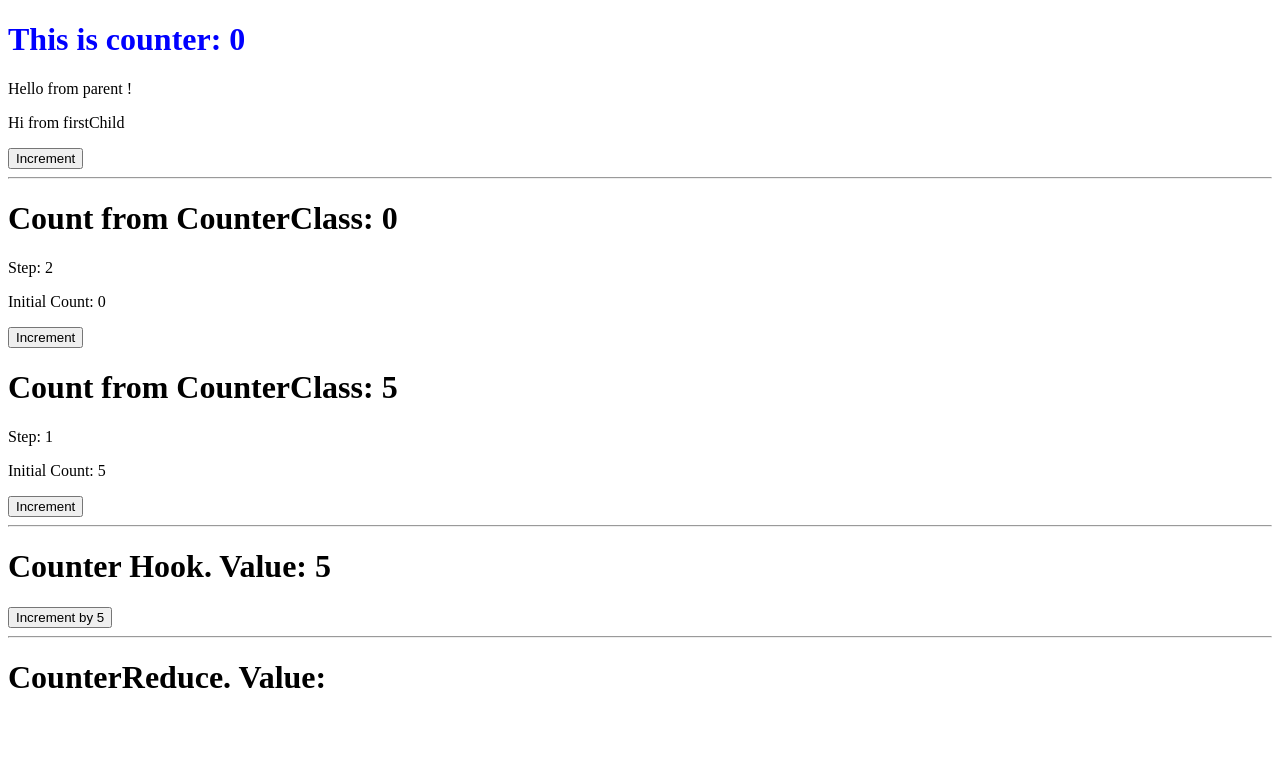
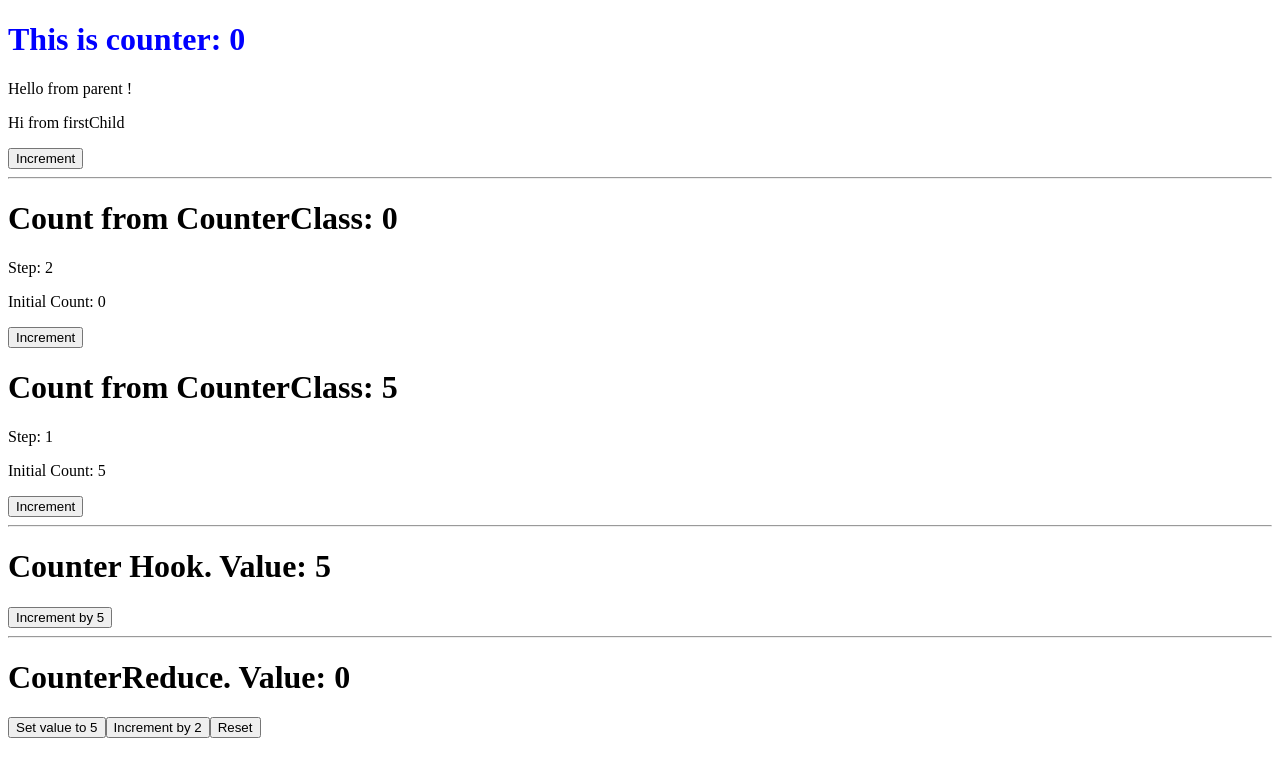
Before and after one commit to alfianandinugraha/react-typescript-workshop, a React (Vite) app: page / in a window 1280 px wide. Shown: the top 776 px of the page. Built offline with nearby package versions, Linux system fonts and the light colour scheme.

Commit message:
feat(components): add CounterReduce for example of useReducer

```diff
--- a/src/components/CounterReduce.tsx
+++ b/src/components/CounterReduce.tsx
@@ -1,9 +1,48 @@
-import React from 'react'
+import React, { useReducer } from 'react'
+
+enum ActionType {
+  INCREMENT,
+  RESET,
+}
+
+type ActionCount =
+  | {
+      type: ActionType.INCREMENT
+      payload: number
+    }
+  | {
+      type: ActionType.RESET
+    }
+  | number
+
+type Reducer = (state: number, action: ActionCount) => number
 
 const CounterReduce = (): React.ReactElement => {
+  const [value, setValue] = useReducer<Reducer>((state, action) => {
+    if (typeof action == 'number') return action
+
+    switch (action.type) {
+      case ActionType.INCREMENT:
+        return state + action.payload
+      case ActionType.RESET:
+        return 0
+      default:
+        return state
+    }
+  }, 0)
+
   return (
     <div>
-      <h1>CounterReduce. Value: </h1>
+      <h1>CounterReduce. Value: {value}</h1>
+      <button onClick={() => setValue(5)}>Set value to 5</button>
+      <button
+        onClick={() => setValue({ type: ActionType.INCREMENT, payload: 2 })}
+      >
+        Increment by 2
+      </button>
+      <button onClick={() => setValue({ type: ActionType.RESET })}>
+        Reset
+      </button>
     </div>
   )
 }
```
